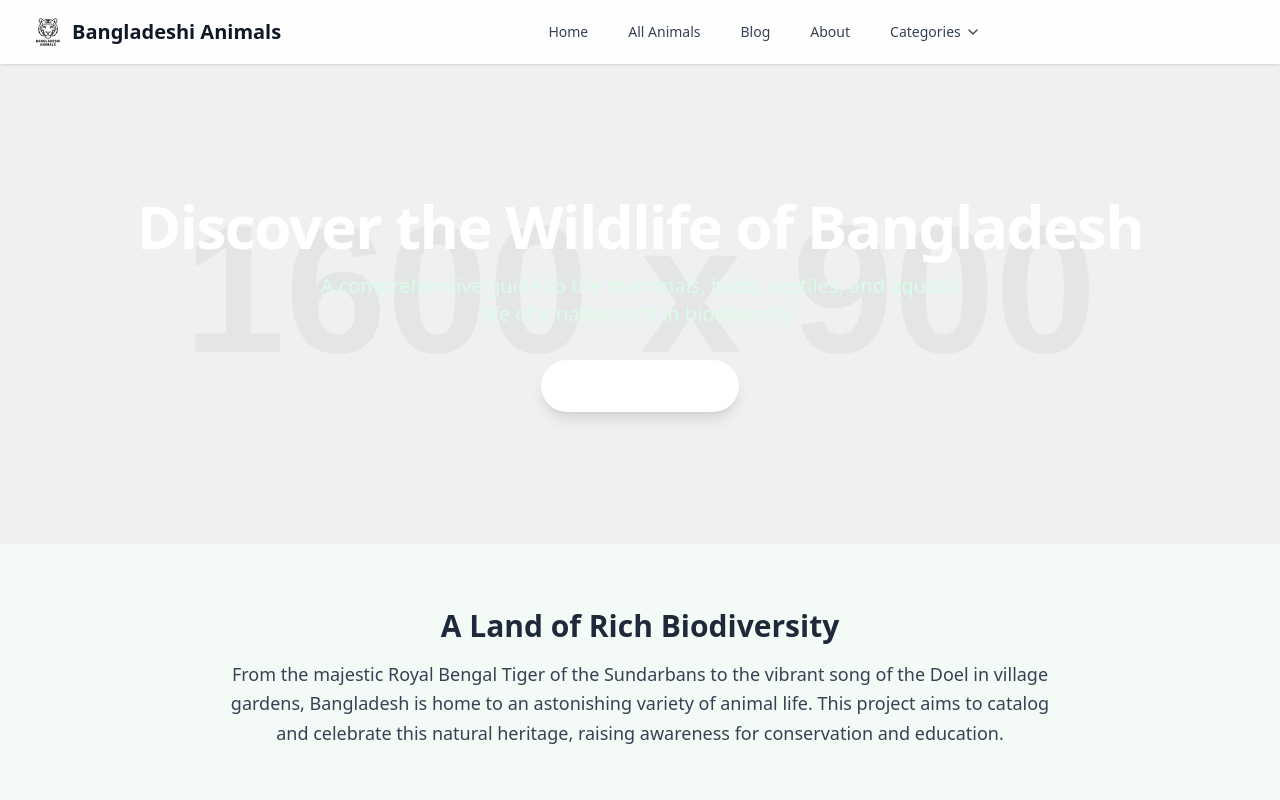
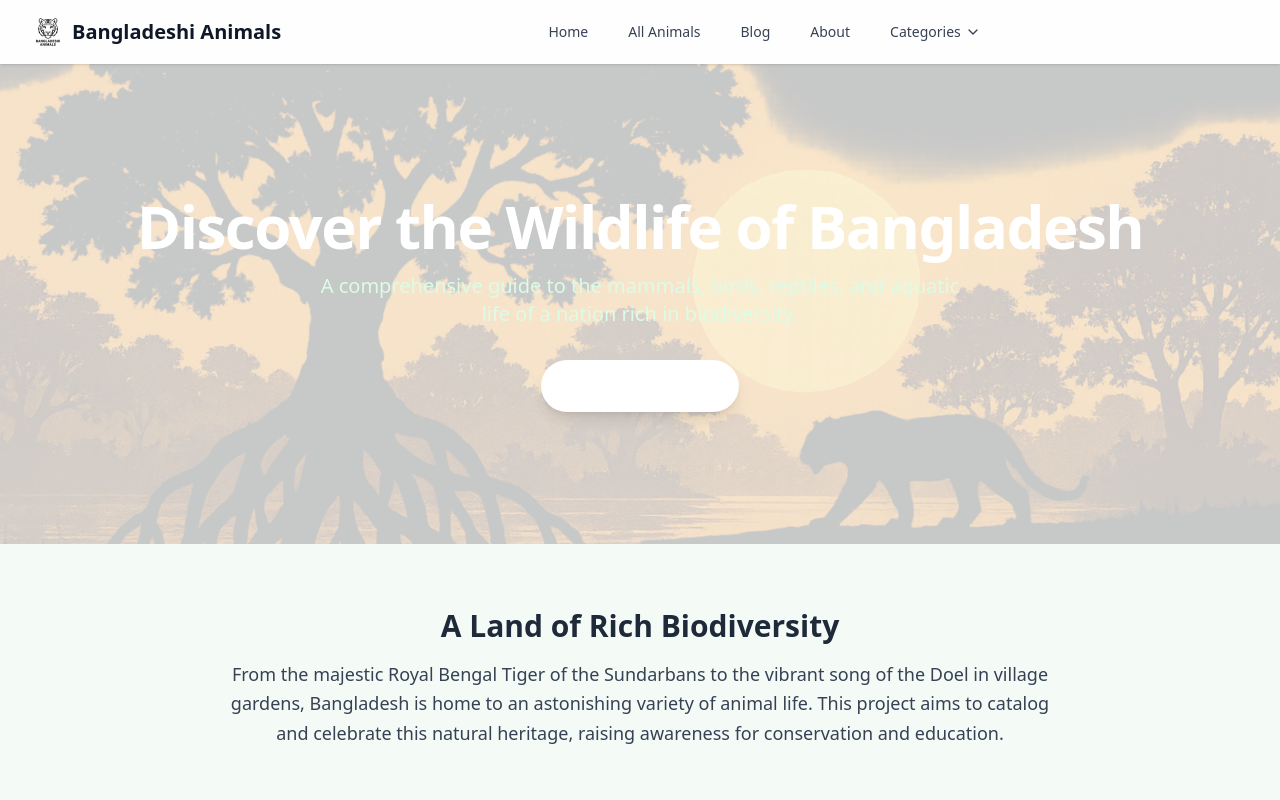
Before and after one commit to CodeAbbas/bangladeshi-animals, a React (Vite) app: page / in a window 1280 px wide. Shown: the top 800 px of the page. Built offline with nearby package versions, Linux system fonts and the light colour scheme.

Commit message:
Homepage Background

```diff
--- a/src/pages/HomePage.jsx
+++ b/src/pages/HomePage.jsx
@@ -16,7 +16,7 @@ const HomePage = ({ navigateTo }) => (
     <section className="relative bg-bangla-green h-[60vh] min-h-[400px] text-white flex items-center">
       <div
         className="absolute inset-0 bg-cover bg-center opacity-20"
-        style={{ backgroundImage: "url('https://placehold.co/1600x900/004d00/FFFFFF?text=Sundarbans+Silhouette')" }}
+        style={{ backgroundImage: "url('/src/assets/sundarbans.webp')" }}
         role="presentation"
       ></div>
       <div className="container mx-auto px-4 sm:px-6 lg:px-8 relative z-10 text-center">
```
Also changed, not shown: src/assets/sundarbans.webp (added).
